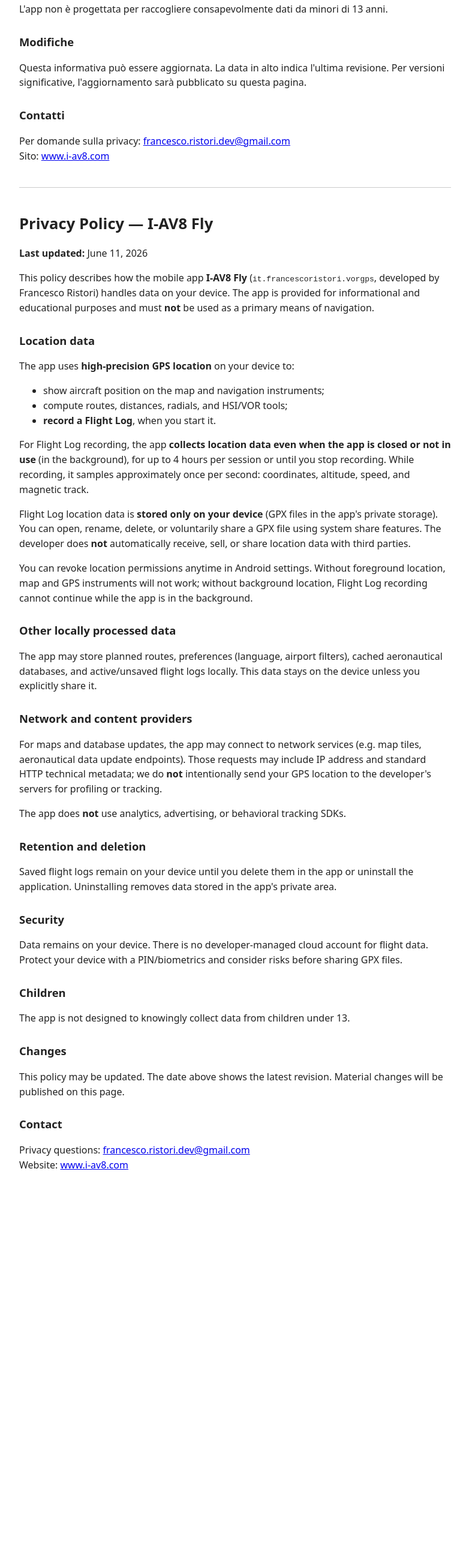
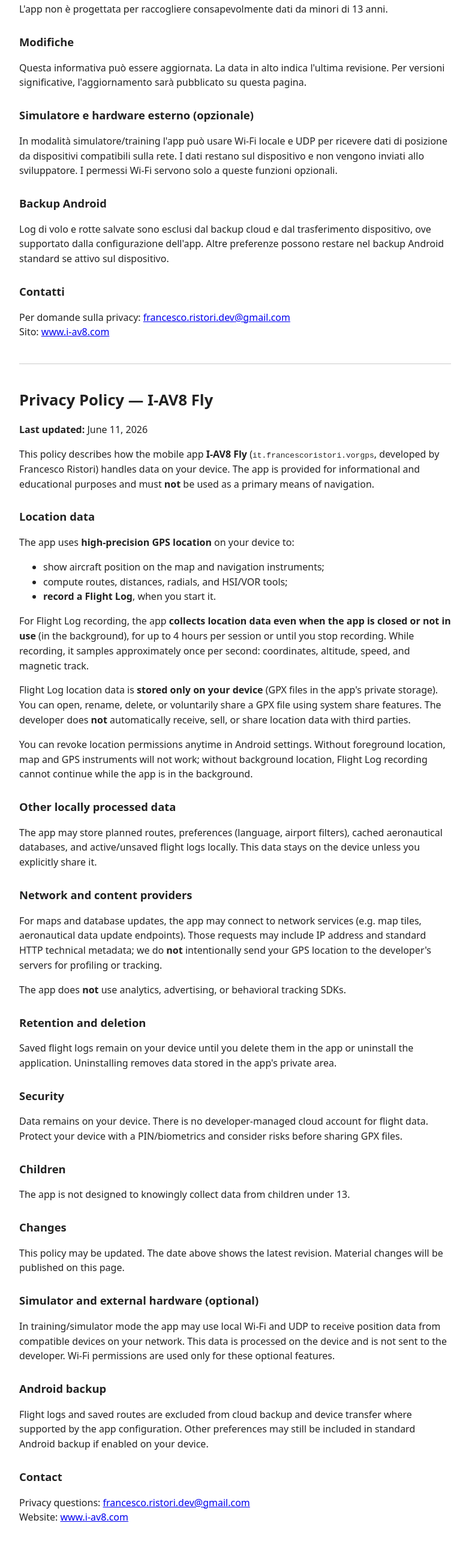
Before and after one commit to FrancescoRistori/vor-gps-privacy, a plain HTML site: page index.html in a window 1280 px wide. Shown: the part 1460-4034 px from the top of the page at 60% size, without its empty margins (248-1030 px from the left). Before the commit the page ends 3447 px from the top, so only its background shows below. Drawn offline with Linux system fonts and the light colour scheme.

Commit message:
Update index.html
aggiunto wifi

```diff
--- a/index.html
+++ b/index.html
@@ -95,6 +95,20 @@
     Per versioni significative, l'aggiornamento sarà pubblicato su questa pagina.
 </p>
 
+<h2>Simulatore e hardware esterno (opzionale)</h2>
+<p>
+    In modalità simulatore/training l'app può usare Wi‑Fi locale e UDP per ricevere dati di
+    posizione da dispositivi compatibili sulla rete. I dati restano sul dispositivo e non
+    vengono inviati allo sviluppatore. I permessi Wi‑Fi servono solo a queste funzioni opzionali.
+</p>
+
+<h2>Backup Android</h2>
+<p>
+    Log di volo e rotte salvate sono esclusi dal backup cloud e dal trasferimento dispositivo,
+    ove supportato dalla configurazione dell'app. Altre preferenze possono restare nel backup
+    Android standard se attivo sul dispositivo.
+</p>
+
 <h2>Contatti</h2>
 <p>
     Per domande sulla privacy: <a href="mailto:francesco.ristori.dev@gmail.com">francesco.ristori.dev@gmail.com</a><br>
@@ -181,6 +195,20 @@
     will be published on this page.
 </p>
 
+<h2>Simulator and external hardware (optional)</h2>
+<p>
+    In training/simulator mode the app may use local Wi‑Fi and UDP to receive position data
+    from compatible devices on your network. This data is processed on the device and is not
+    sent to the developer. Wi‑Fi permissions are used only for these optional features.
+</p>
+
+<h2>Android backup</h2>
+<p>
+    Flight logs and saved routes are excluded from cloud backup and device transfer where
+    supported by the app configuration. Other preferences may still be included in standard
+    Android backup if enabled on your device.
+</p>
+
 <h2>Contact</h2>
 <p>
     Privacy questions: <a href="mailto:francesco.ristori.dev@gmail.com">francesco.ristori.dev@gmail.com</a><br>
```
